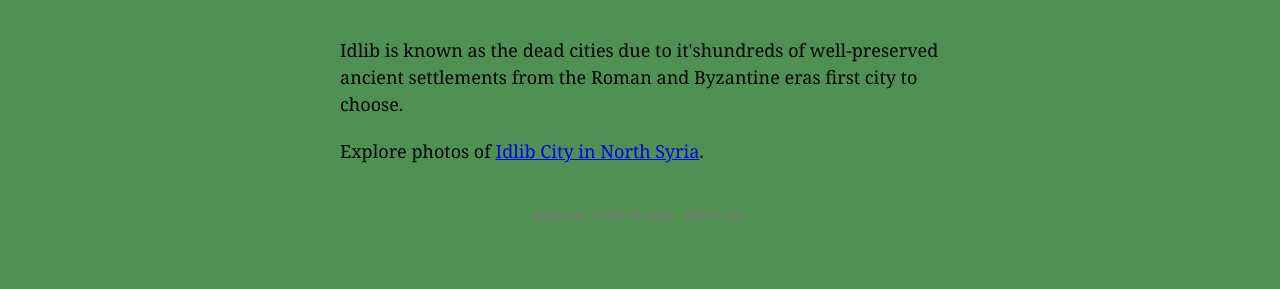
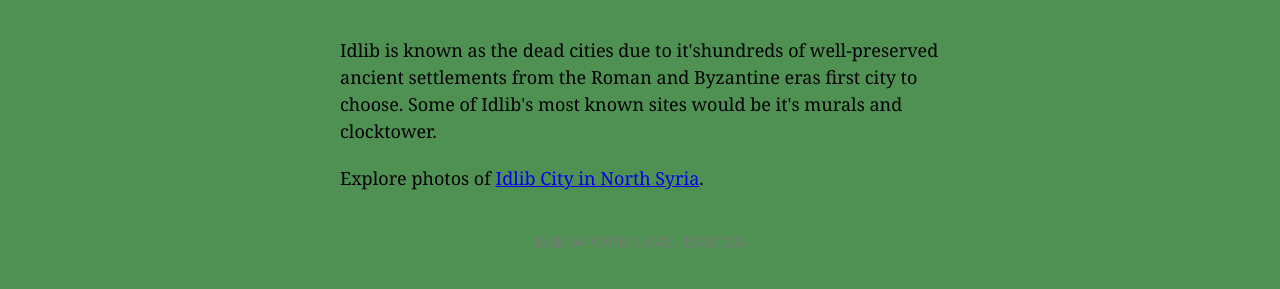
Before and after one commit to kusaibatiyassin1-oss/bmis235-html-3-, a plain HTML site: page Idlib.html in a window 1280 px wide. Shown: the part 219-508 px from the top of the page. Drawn offline with Linux system fonts and the light colour scheme.

Commit message:
Update Idlib.html

```diff
--- a/Idlib.html
+++ b/Idlib.html
@@ -29,7 +29,7 @@
 </nav>
 
 <h1>Idlib</h1>
-<p>Idlib is known as the dead cities due to it'shundreds of well-preserved ancient settlements from the Roman and Byzantine eras first city to choose.</p>
+<p>Idlib is known as the dead cities due to it'shundreds of well-preserved ancient settlements from the Roman and Byzantine eras first city to choose. Some of Idlib's most known sites would be it's murals and clocktower.</p>
 <p>Explore photos of <a href="https://visitdamascussyria.com/gallery/idlib-city-north-syria/">Idlib City in North Syria</a>.</p>
 
 <!-- Footer: fill in your name -->
```
